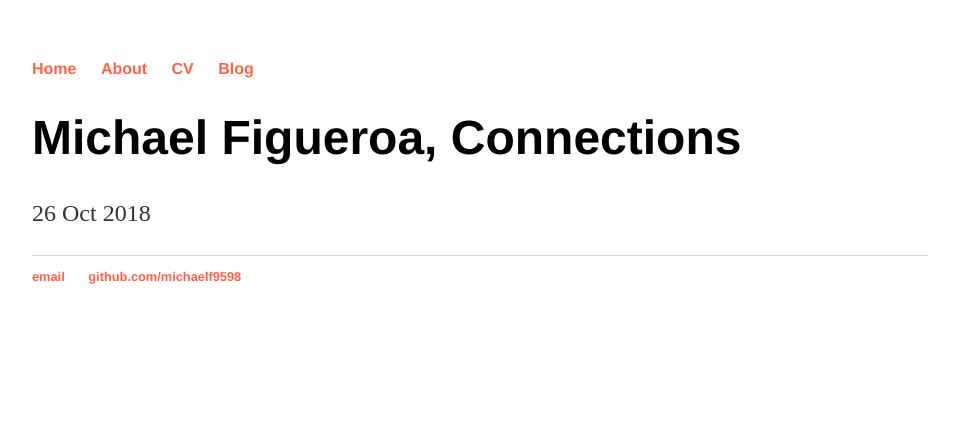
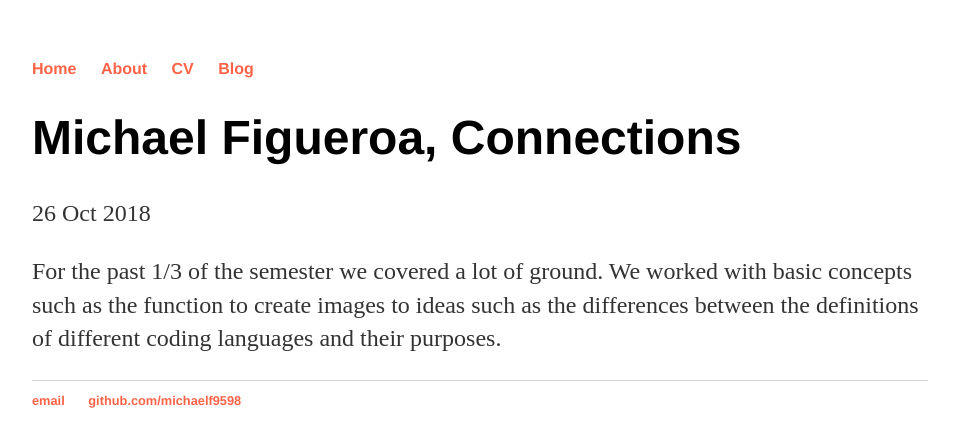
Before and after one commit to michaelf9598/michaelf9598.github.io, a Jekyll site: the page built from _posts/2018-10-26-Connections-and-Discretions.md, in a window 1280 px wide. Shown: the top 447 px of the page, without its empty margins (160-1119 px from the left). Built offline with Jekyll 4.4.1, drawn with Linux system fonts in a browser that asks for light colours.

Commit message:
Update 2018-10-26-Connections-and-Discretions.md

```diff
--- a/_posts/2018-10-26-Connections-and-Discretions.md
+++ b/_posts/2018-10-26-Connections-and-Discretions.md
@@ -3,3 +3,6 @@ layout: post
 title: "Michael Figueroa, Connections"
 date: 2018-10-26
 ---
+
+
+For the past 1/3 of the semester we covered a lot of ground. We worked with basic concepts such as the function to create images to ideas such as the differences between the definitions of different coding languages and their purposes.
```
